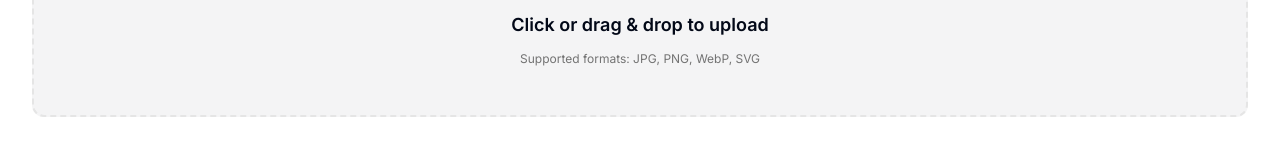
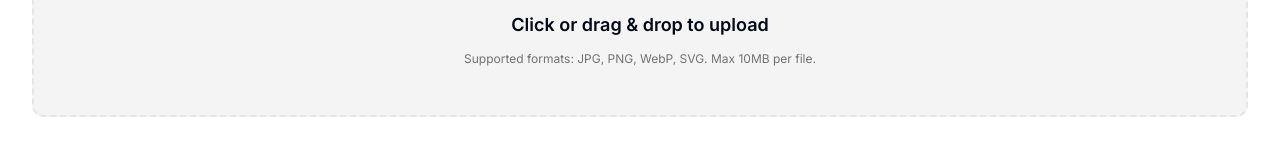
Before and after one commit to HikwaMehluli/image-compressor, a Next.js app: page / in a window 1280 px wide. Shown: the part 224-365 px from the top of the page. Built offline with nearby package versions, Linux system fonts and the light colour scheme; no server answers.

Commit message:
Make the following changes:
,

Find this element:

  <FileUploader disa

```diff
--- a/src/components/file-uploader.jsx
+++ b/src/components/file-uploader.jsx
@@ -71,7 +71,7 @@ export default function FileUploader({ onFilesAdded, disabled }) {
       <div className="flex flex-col items-center justify-center gap-2">
         <UploadCloud size={64} className={cn("w-16 h-16", isDragging ? "text-primary" : "text-muted-foreground")} />
         <p className="text-lg font-semibold text-foreground">Click or drag & drop to upload</p>
-        <p className="text-xs text-muted-foreground mt-1">Supported formats: JPG, PNG, WebP, SVG</p>
+        <p className="text-xs text-muted-foreground mt-1">Supported formats: JPG, PNG, WebP, SVG. Max 10MB per file.</p>
       </div>
       {isDragging && <div className="absolute inset-0 bg-primary/10 rounded-xl" />}
     </div>
```
